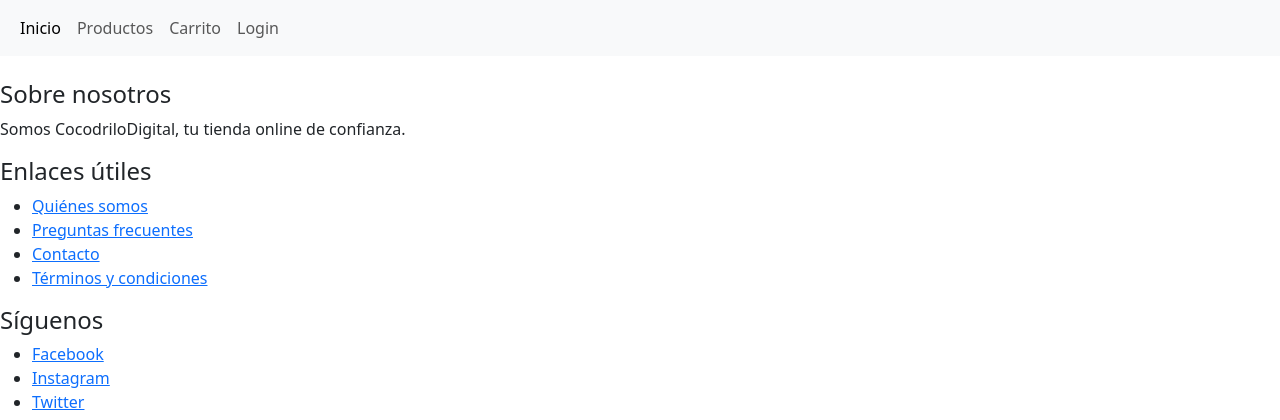
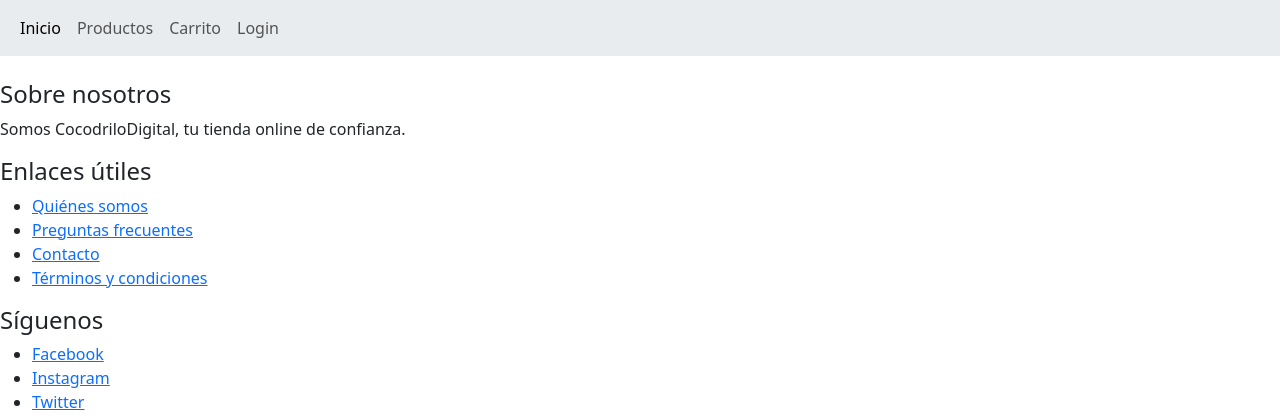
Before and after one commit to Raulledea/CocodriloDigital, a Django app: page /home/ in a window 1280 px wide. Shown: the top 420 px of the page. Run offline with Django 5.2, Linux system fonts and the light colour scheme; data that the repository does not hold is empty.

Commit message:
se ajusto el color de fondo

```diff
--- a/CocodriloDigital/templates/base/partials/nav.html
+++ b/CocodriloDigital/templates/base/partials/nav.html
@@ -1,4 +1,4 @@
-<nav class="navbar navbar-expand-lg bg-body-tertiary">
+<nav class="navbar navbar-expand-lg bg-body-secondary">
     <div class="container-fluid">
         <div class="collapse navbar-collapse" id="navbarSupportedContent">
 
@@ -20,7 +20,7 @@
                 </li>
 
                 <li class="nav-item">
-                <a class="nav-link" href="#">Login</a>
+                    <a class="nav-link"  href="#">Login</a>
                 </li>
             </ul>
 
```
Lines whose indentation alone changed are shown as unchanged.
